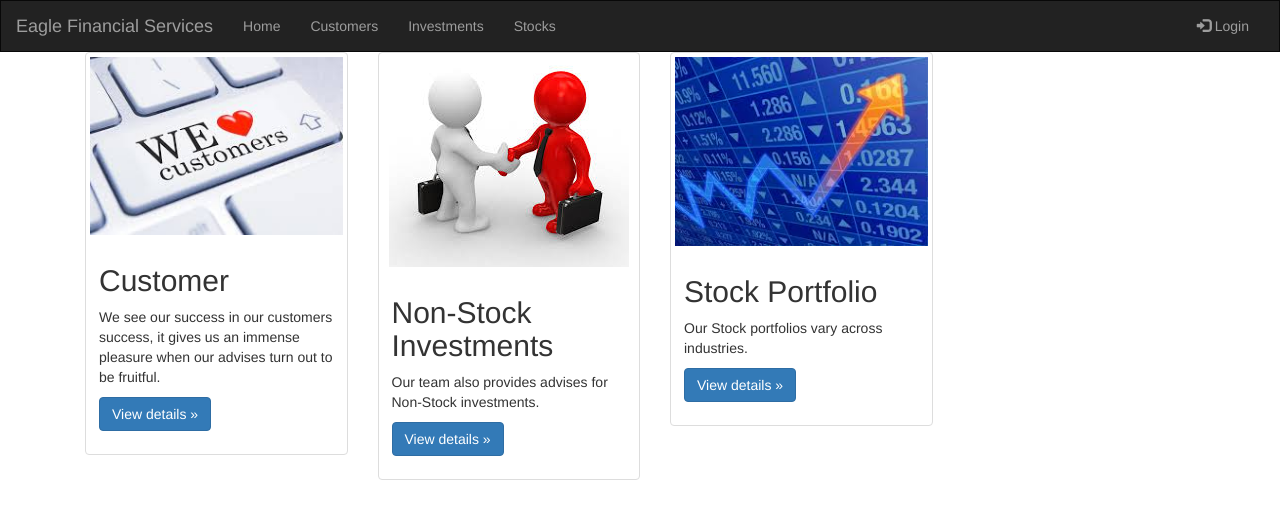
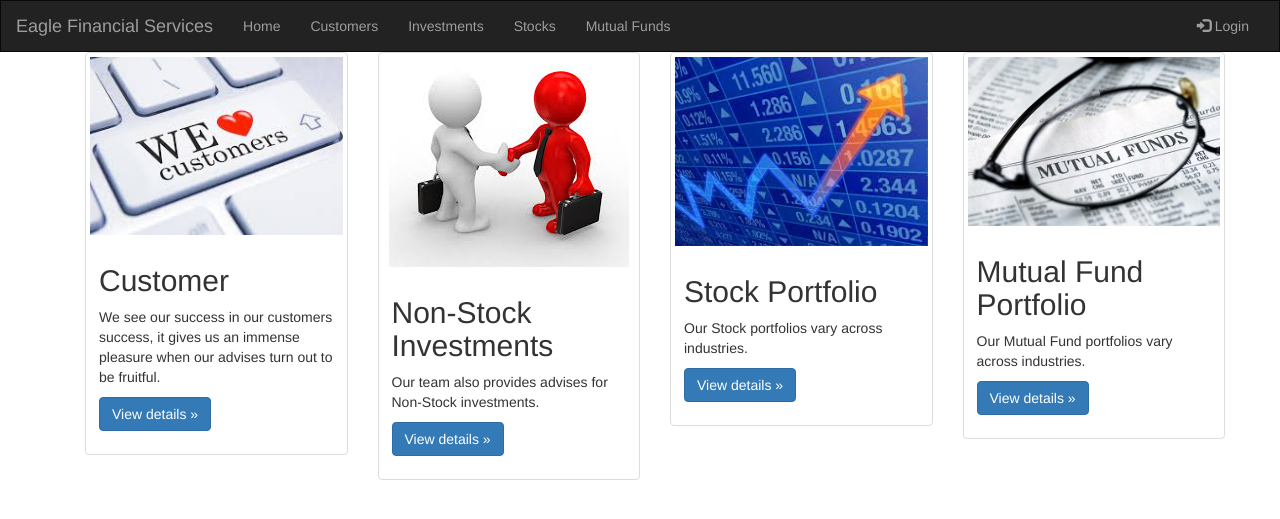
Before and after one commit to mjames940/portfolio, a Django app: page / in a window 1280 px wide. Shown: the top 519 px of the page. Run offline with Django 3.2, Linux system fonts and the light colour scheme; some libraries are stand-ins or nearby versions.

Commit message:
added porfolio button

```diff
--- a/portfolio/templates/portfolio/base.html
+++ b/portfolio/templates/portfolio/base.html
@@ -72,6 +72,7 @@
                 <li><a href="{% url 'portfolio:customer_list' %}">Customers</a></li>
                 <li><a href="{% url 'portfolio:investment_list' %}">Investments</a></li>
                 <li><a href="{% url 'portfolio:stock_list' %}">Stocks</a></li>
+                 <li><a href="{% url 'portfolio:mutual_list' %}">Mutual Funds</a></li>
             </ul>
             <ul class="nav navbar-nav navbar-right">
                 {% if user.is_authenticated %}
--- a/portfolio/templates/portfolio/home.html
+++ b/portfolio/templates/portfolio/home.html
@@ -54,6 +54,18 @@
                                         </div>
                                     </div>
                                 </div>
+                                 <div class="col-md-3">
+                                    <div class="thumbnail">
+                                        <img src="{% static "images/mutual_funds_01.jpg" %}" alt="mutual"/>
+                                        <div class="caption">
+                                            <h2>Mutual Fund Portfolio</h2>
+                                            <p>Our Mutual Fund portfolios vary across industries.</p>
+                                            <p><a class="btn btn-primary" href="{% url 'portfolio:mutual_list' %}"
+                                                  role="button">View
+                                                details &raquo;</a></p>
+                                        </div>
+                                    </div>
+                                </div>
                             </div>
                         </div>
                     </div>
--- a/portfolio/templates/portfolio/investment_list.html
+++ b/portfolio/templates/portfolio/investment_list.html
@@ -28,7 +28,7 @@
         </div>
     </div>
     <div class="row">
-        <h2 style="padding-left: 15Px">Invenstment  Information</h2>
+        <h2 style="padding-left: 15Px">Investment  Information</h2>
     </div>
     <div>
         <table class="table table-striped table-bordered table-hover">
--- a/portfolio/urls.py
+++ b/portfolio/urls.py
@@ -1,5 +1,6 @@
 from django.conf.urls import url
 from . import views
+from rest_framework.urlpatterns import format_suffix_patterns
 
 urlpatterns = [
     url(r'^$', views.home, name='home'),
@@ -12,10 +13,16 @@ urlpatterns = [
     url(r'^stock/(?P<pk>\d+)/delete/$', views.stock_delete, name='stock_delete'),
     url(r'^stock/(?P<pk>\d+)/edit/$', views.stock_edit, name='stock_edit'),
     url(r'^stock/create/$', views.stock_new, name='stock_new'),
+    url(r'^mutual/$', views.mutual_list, name='mutual_list'),
+    url(r'^mutual/(?P<pk>\d+)/delete/$', views.mutual_delete, name='mutual_delete'),
+    url(r'^mutual/(?P<pk>\d+)/edit/$', views.mutual_edit, name='mutual_edit'),
+    url(r'^mutual/create/$', views.mutual_new, name='mutual_new'),
     url(r'^investment/$', views.investment_list, name='investment_list'),
     url(r'^investment/(?P<pk>\d+)/delete/$', views.investment_delete, name='investment_delete'),
     url(r'^investment/(?P<pk>\d+)/edit/$', views.investment_edit, name='investment_edit'),
     url(r'^investment/create/$', views.investment_new, name='investment_new'),
     url(r'^accounts/profile/$', views.home, name='account_home'),
+    url(r'^customers_json/', views.CustomerList.as_view()),
+]
 
-]
+urlpatterns = format_suffix_patterns(urlpatterns)
--- a/portfolio/views.py
+++ b/portfolio/views.py
@@ -4,10 +4,50 @@ from django.shortcuts import render, get_object_or_404
 from django.shortcuts import redirect
 from django.contrib.auth.decorators import login_required
 from .forms import *
+from django.db.models import Sum
+from rest_framework.views import APIView
+from rest_framework.response import Response
+from rest_framework import status
+from .serializers import CustomerSerializer
+
+# List at the end of the views.py
+# Lists all customers
+class CustomerList(APIView):
+
+    def get(self,request):
+        customers_json = Customer.objects.all()
+        serializer = CustomerSerializer(customers_json, many=True)
+        return Response(serializer.data)
+
 
 from django.db.models import Sum
 
 
+def portfolio(request):
+    customers = Customer.objects.filter(created_date__lte=timezone.now())
+    investments = Investment.objects.all()
+    stocks = Stock.objects.all()
+    sum_recent_value = Investment.objects.all().aggregate(Sum('recent_value'))
+    sum_acquired_value = Investment.objects.all().aggregate(Sum('acquired_value'))
+
+    return render(request, 'customers/portfolio.html', {'customers': customers, 'investments': investments,
+                                                        'stocks': stocks,
+                                                        'sum_recent_value': sum_recent_value,
+                                                        'sum_acquired_value': sum_acquired_value, })
+@login_required
+def portfolio(request,pk):
+   customer = get_object_or_404(Customer, pk=pk)
+   customers = Customer.objects.filter(created_date__lte=timezone.now())
+   investments =Investment.objects.filter(customer=pk)
+   stocks = Stock.objects.filter(customer=pk)
+   sum_acquired_value = Investment.objects.filter(customer=pk).aggregate(Sum('acquired_value'))
+   sum_recent_value = Investment.objects.filter(customer=pk).aggregate(Sum('recent_value'))
+   sum_initial  = Stock.objects.filter(customer=pk).aggregate()
+
+   return render(request, 'portfolio/portfolio.html', {'customers': customers, 'investments': investments,
+                                                      'stocks': stocks,
+                                                      'sum_recent_value': sum_recent_value,
+                                                      'sum_acquired_value': sum_acquired_value,})
 
 def home(request):
    return render(request, 'portfolio/home.html',
@@ -97,6 +137,52 @@ def stock_delete(request, pk):
 
 
 @login_required
+def mutual_list(request):
+   mutuals = Mutual.objects.filter(purchase_date__lte=timezone.now())
+   return render(request, 'portfolio/mutual_list.html', {'mutuals': mutuals})
+
+
+@login_required
+def mutual_new(request):
+   if request.method == "POST":
+       form = MutualForm(request.POST)
+       if form.is_valid():
+           mutual = form.save(commit=False)
+           mutual.created_date = timezone.now()
+           mutual.save()
+           mutuals = Mutual.objects.filter(purchase_date__lte=timezone.now())
+           return render(request, 'portfolio/mutual_list.html',
+                         {'mutuals': mutuals})
+   else:
+       form = StockForm()
+       # print("Else")
+   return render(request, 'portfolio/stock_new.html', {'form': form})
+
+
+@login_required
+def mutual_edit(request, pk):
+    mutual = get_object_or_404(Mutual, pk=pk)
+    if request.method == "POST":
+       form = MutualForm(request.POST, instance=mutual)
+       if form.is_valid():
+           mutual = form.save()
+           mutual.updated_date = timezone.now()
+           mutual.save()
+           mutuals = Mutual.objects.filter(purchase_date__lte=timezone.now())
+           return render(request, 'portfolio/mutual_list.html', {'mutuals': mutuals})
+    else:
+        form = StockForm(instance=mutual)
+        return render(request, 'portfolio/mutual_edit.html', {'form': form})
+
+
+@login_required
+def mutual_delete(request, pk):
+   mutual = get_object_or_404(Stock, pk=pk)
+   mutual.delete()
+   mutuals = Mutual.objects.filter(purchase_date__lte=timezone.now())
+   return render(request, 'portfolio/mutual_list.html', {'mutuals': mutuals})
+
+@login_required
 def investment_list(request):
    investments = Investment.objects.filter(acquired_date__lte=timezone.now())
    return render(request, 'portfolio/investment_list.html', {'investments': investments})
@@ -141,16 +227,3 @@ def investment_delete(request, pk):
    investment.delete()
    investments = Investment.objects.filter(recent_date__lte=timezone.now())
    return render(request, 'portfolio/investment_list.html', {'investments': investments})
-
-@login_required
-def portfolio(request,pk):
-   customer = get_object_or_404(Customer, pk=pk)
-   customers = Customer.objects.filter(created_date__lte=timezone.now())
-   investments =Investment.objects.filter(customer=pk)
-   stocks = Stock.objects.filter(customer=pk)
-   sum_acquired_value = Investment.objects.filter(customer=pk).aggregate(Sum('acquired_value'))
-
-
-   return render(request, 'portfolio/portfolio.html', {'customers': customers, 'investments': investments,
-                                                      'stocks': stocks,
-                                                      'sum_acquired_value': sum_acquired_value,})
```
Also changed, not shown: portfolio/forms.py (+8 -1 lines), portfolio/models.py (+31 -0 lines), portfolio/serializers.py (added, +9 -0 lines), portfolio/templates/portfolio/mutual_delete.html (added, +10 -0 lines), portfolio/templates/portfolio/mutual_edit.html (added, +10 -0 lines), portfolio/templates/portfolio/mutual_list.html (added, +10 -0 lines), portfolio/templates/portfolio/mutual_new.html (added, +10 -0 lines), portfolio/templates/portfolio/portfolio.html (+95 -12 lines), portfolio/static/images/mutual_funds_01.jpg (added).
